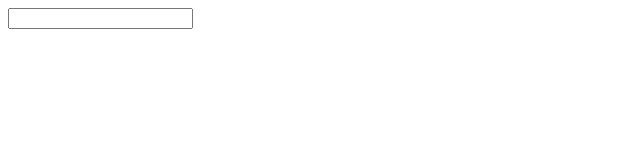
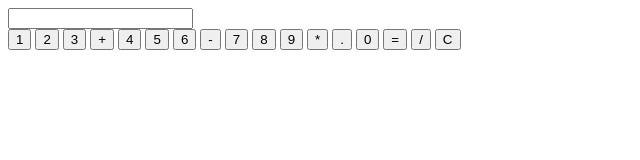
Before and after one commit to ankushranjan/20DaysOfCode, a plain HTML site: page Day13/Index.html in a window 1280 px wide. Shown: the whole page, without its empty margins (0-640 px from the left). Drawn offline with Linux system fonts and the light colour scheme.

Commit message:
Update Index.html

```diff
--- a/Day13/Index.html
+++ b/Day13/Index.html
@@ -1,2 +1,22 @@
 <div id="calculator">
     <input type="text" id="display">
+    <div class="btn-container">
+        <button class="btn num" value="1">1</button>
+        <button class="btn num" value="2">2</button>
+        <button class="btn num" value="3">3</button>
+        <button class="btn operator" value="+">+</button>
+        <button class="btn num" value="4">4</button>
+        <button class="btn num" value="5">5</button>
+        <button class="btn num" value="6">6</button>
+        <button class="btn operator" value="-">-</button>
+        <button class="btn num" value="7">7</button>
+        <button class="btn num" value="8">8</button>
+        <button class="btn num" value="9">9</button>
+        <button class="btn operator" value="*">*</button>
+        <button class="btn num" value=".">.</button>
+        <button class="btn num" value="0">0</button>
+        <button class="btn equal" value="=">=</button>
+        <button class="btn operator" value="/">/</button>
+        <button class="btn operator" value="C" id="clear">C</button>
+      </div>
+    </div>
```
